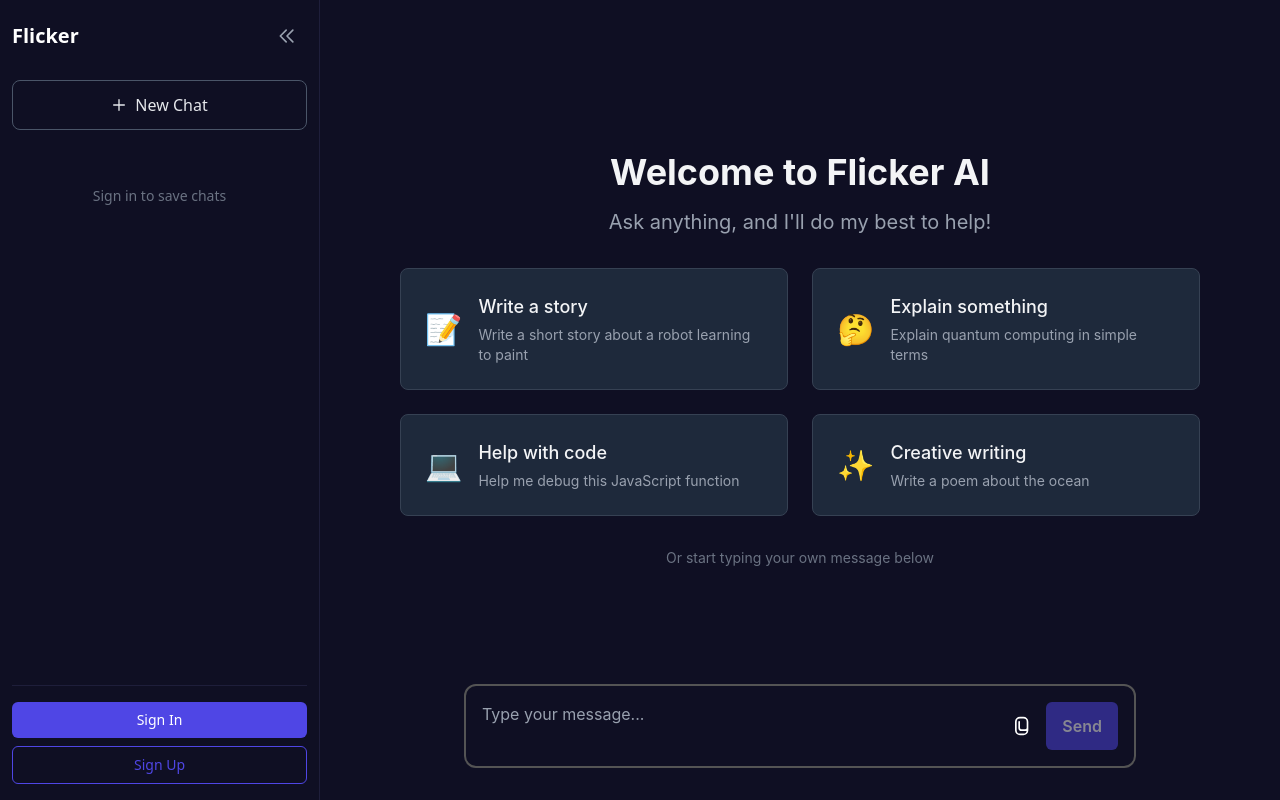
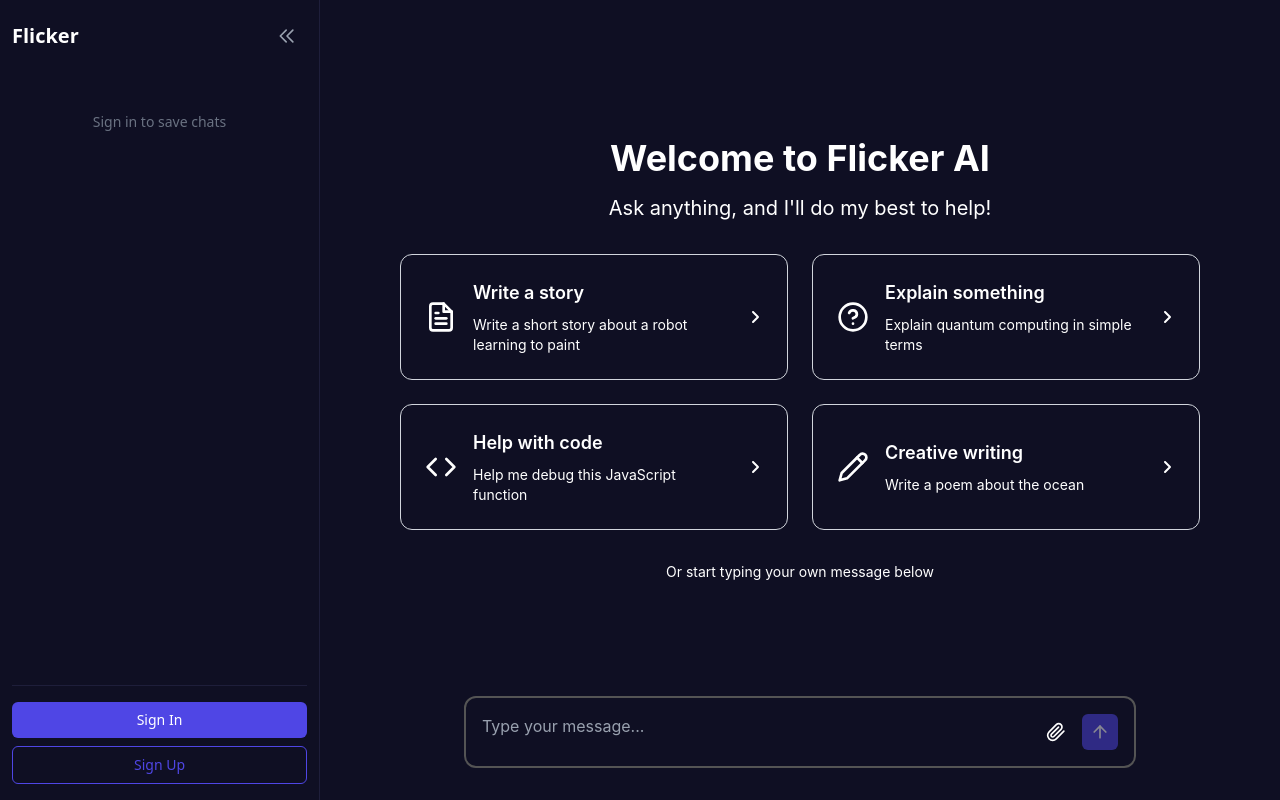
Before and after one commit to TxNextGen/Flicker, a SvelteKit app: page / in a window 1280 px wide. Built offline with nearby package versions, Linux system fonts and the light colour scheme.

Commit message:
Updated Layout

```diff
--- a/src/routes/+layout.svelte
+++ b/src/routes/+layout.svelte
@@ -160,6 +160,10 @@
   checkAuth();
 </script>
 
+<svelte:head>
+  <link rel="stylesheet" href="https://cdnjs.cloudflare.com/ajax/libs/font-awesome/6.4.0/css/all.min.css" />
+</svelte:head>
+
 <div class="flex min-h-screen bg-[#0f0f23]">
   <!-- Sidebar -->
   <aside
@@ -207,7 +211,8 @@
       </button>
     </div>
 
-    <!-- New Chat Button -->
+    <!-- New Chat Button - Only show when user is logged in -->
+    {#if currentUser && !loading}
       {#if !sidebarCollapsed}
         <button
           class="w-full bg-transparent border border-[#4a5568] text-gray-200 font-medium py-3 px-4 rounded-lg hover:bg-[#1e1e3a] transition-colors mb-6 flex items-center justify-center gap-2"
@@ -248,6 +253,7 @@
             ></path>
           </svg>
         </button>
+      {/if}
     {/if}
 
     <!-- Chat List -->
@@ -312,7 +318,7 @@
           {:else}
             <p class="text-gray-500 text-sm text-center py-4">No chats yet</p>
           {/if}
-        {:else}
+        {:else if !loading}
           <div class="text-center py-8">
             <p class="text-gray-500 text-sm mb-4">Sign in to save chats</p>
           </div>
@@ -404,7 +410,7 @@
               ></path>
             </svg>
           </button>
-        {:else}
+        {:else if !loading}
           <button
             class="w-10 h-10 bg-[#4f46e5] text-white rounded-full flex items-center justify-center hover:bg-[#4338ca] transition-colors"
             on:click={() => goto("/login")}
--- a/src/routes/+page.svelte
+++ b/src/routes/+page.svelte
@@ -42,22 +42,38 @@
   let examplePrompts = [
     {
       title: "Write a story",
-      icon: "📝",
+      icon: `<svg xmlns="http://www.w3.org/2000/svg" width="24" height="24" viewBox="0 0 24 24" fill="none" stroke="currentColor" stroke-width="2" stroke-linecap="round" stroke-linejoin="round" class="w-8 h-8">
+        <path d="M14 2H6a2 2 0 0 0-2 2v16a2 2 0 0 0 2 2h12a2 2 0 0 0 2-2V8z"/>
+        <polyline points="14,2 14,8 20,8"/>
+        <line x1="16" y1="13" x2="8" y2="13"/>
+        <line x1="16" y1="17" x2="8" y2="17"/>
+        <polyline points="10,9 9,9 8,9"/>
+      </svg>`,
       prompt: "Write a short story about a robot learning to paint"
     },
     {
       title: "Explain something",
-      icon: "🤔",
+      icon: `<svg xmlns="http://www.w3.org/2000/svg" width="24" height="24" viewBox="0 0 24 24" fill="none" stroke="currentColor" stroke-width="2" stroke-linecap="round" stroke-linejoin="round" class="w-8 h-8">
+        <circle cx="12" cy="12" r="10"/>
+        <path d="M9.09 9a3 3 0 0 1 5.83 1c0 2-3 3-3 3"/>
+        <path d="m12 17 .01 0"/>
+      </svg>`,
       prompt: "Explain quantum computing in simple terms"
     },
     {
       title: "Help with code",
-      icon: "💻",
+      icon: `<svg xmlns="http://www.w3.org/2000/svg" width="24" height="24" viewBox="0 0 24 24" fill="none" stroke="currentColor" stroke-width="2" stroke-linecap="round" stroke-linejoin="round" class="w-8 h-8">
+        <polyline points="16 18 22 12 16 6"/>
+        <polyline points="8 6 2 12 8 18"/>
+      </svg>`,
       prompt: "Help me debug this JavaScript function"
     },
     {
       title: "Creative writing",
-      icon: "✨",
+      icon: `<svg xmlns="http://www.w3.org/2000/svg" width="24" height="24" viewBox="0 0 24 24" fill="none" stroke="currentColor" stroke-width="2" stroke-linecap="round" stroke-linejoin="round" class="w-8 h-8">
+        <path d="M17 3a2.85 2.83 0 1 1 4 4L7.5 20.5 2 22l1.5-5.5Z"/>
+        <path d="m15 5 4 4"/>
+      </svg>`,
       prompt: "Write a poem about the ocean"
     }
   ];
@@ -533,6 +549,10 @@
   }
 </script>
 
+<svelte:head>
+  <link rel="stylesheet" href="https://cdnjs.cloudflare.com/ajax/libs/font-awesome/6.4.0/css/all.min.css" />
+</svelte:head>
+
 <div
   class="flex flex-col items-center justify-center relative h-full overflow-hidden"
 >
@@ -542,25 +562,32 @@
     {#if messages.length === 1}
       <div class="flex flex-1 items-center justify-center h-full">
         <div class="text-center max-w-4xl px-8">
-          <h1 class="text-4xl font-bold text-gray-100 mb-4">Welcome to Flicker AI</h1>
-          <p class="text-gray-400 text-xl mb-8">Ask anything, and I'll do my best to help!</p>
+          <h1 class="text-4xl font-bold text-white mb-4">Welcome to Flicker AI</h1>
+          <p class="text-white text-xl mb-8">Ask anything, and I'll do my best to help!</p>
 
           <div class="grid grid-cols-1 md:grid-cols-2 gap-6 mb-8">
             {#each examplePrompts as example}
               <button
-                class="flex items-center gap-4 bg-[#1e293b] hover:bg-[#334155] rounded-lg border border-gray-700 transition-colors text-left p-6 w-full"
+                class="example-card flex items-center gap-4 bg-[e6e6ff] hover:bg-[d1d1ff] rounded-xl border border-gray-300 hover:border-gray-400 transition-all duration-300 ease-out text-left p-6 w-full group transform hover:scale-[1.02] hover:shadow-2xl hover:shadow-blue-500/20"
                 on:click={() => fillWithExample(example.prompt)}
               >
-                <span class="text-3xl">{example.icon}</span>
+                <div class="text-white group-hover:text-gray-100 transition-colors duration-300 transform group-hover:scale-110">
+                  {@html example.icon}
+                </div>
                 <div class="flex-1">
-                  <div class="text-gray-100 font-medium text-lg mb-1">{example.title}</div>
-                  <div class="text-gray-400 text-sm">{example.prompt}</div>
+                  <div class="text-white font-semibold text-lg mb-2 group-hover:text-gray-100 transition-colors duration-300">{example.title}</div>
+                  <div class="text-white text-sm group-hover:text-gray-200 transition-colors duration-300">{example.prompt}</div>
+                </div>
+                <div class="text-white group-hover:text-gray-200 transition-all duration-300 transform group-hover:translate-x-1">
+                  <svg xmlns="http://www.w3.org/2000/svg" viewBox="0 0 320 512" fill="currentColor" class="w-4 h-4">
+                    <path d="M278.6 233.4c12.5 12.5 12.5 32.8 0 45.3l-160 160c-12.5 12.5-32.8 12.5-45.3 0s-12.5-32.8 0-45.3L210.7 256 73.4 118.6c-12.5-12.5-12.5-32.8 0-45.3s32.8-12.5 45.3 0l160 160z"/>
+                  </svg>
                 </div>
               </button>
             {/each}
           </div>
 
-          <p class="text-gray-500 text-sm">Or start typing your own message below</p>
+          <p class="text-white text-sm">Or start typing your own message below</p>
         </div>
       </div>
     {:else}
@@ -667,19 +694,23 @@
         <label class="cursor-pointer flex items-center">
           <input type="file" accept="image/png,image/jpeg,image/webp" class="hidden" on:change={handleImageUpload} />
           <span title="Attach Image" class="hover:bg-[#4338ca] rounded-md p-2 transition-colors">
-            <!-- Paperclip SVG icon with white stroke -->
-            <svg xmlns="http://www.w3.org/2000/svg" width="20" height="20" fill="none" viewBox="0 0 24 24" stroke="#fff" stroke-width="2">
-              <path stroke-linecap="round" stroke-linejoin="round" d="M21 12.79V17a5 5 0 01-5 5h-4a5 5 0 01-5-5V7a5 5 0 015-5h4a5 5 0 015 5v7a3 3 0 01-3 3h-4a3 3 0 01-3-3V7" />
-            </svg>
+           <!-- Lucide Paperclip SVG icon -->
+     <svg xmlns="http://www.w3.org/2000/svg" width="24" height="24" viewBox="0 0 24 24" fill="none" stroke="#fff" stroke-width="2" stroke-linecap="round" stroke-linejoin="round" class="w-5 h-5">
+       <path d="m21.44 11.05-9.19 9.19a6 6 0 0 1-8.49-8.49l8.57-8.57A4 4 0 1 1 18 8.84l-8.59 8.57a2 2 0 0 1-2.83-2.83l8.49-8.48"/>
+        </svg>
           </span>
         </label>
         <button
-          type="submit"
-          class="w-full bg-[#4f46e5] text-white font-semibold py-3 px-4 rounded-md hover:bg-[#4338ca] transition-colors disabled:opacity-50 disabled:cursor-not-allowed"
-          disabled={streaming || uploading || (imageAttached ? !input.trim() : !input.trim())}
-        >
-          Send
-        </button>
+  type="submit"
+  class="bg-[#4f46e5] text-white font-semibold p-2 rounded-md hover:bg-[#4338ca] transition-colors disabled:opacity-50 disabled:cursor-not-allowed flex items-center justify-center"
+  disabled={streaming || uploading || (imageAttached ? !input.trim() : !input.trim())}
+>
+  <!-- Lucide Arrow Up SVG icon -->
+  <svg xmlns="http://www.w3.org/2000/svg" width="24" height="24" viewBox="0 0 24 24" fill="none" stroke="currentColor" stroke-width="2" stroke-linecap="round" stroke-linejoin="round" class="w-5 h-5">
+    <path d="m5 12 7-7 7 7"/>
+    <path d="M12 19V5"/>
+  </svg>
+</button>
       </div>
     </form>
   </div>
@@ -702,4 +733,36 @@
   :global(html) {
     overflow: hidden;
   }
+
+  .example-card {
+    position: relative;
+    overflow: hidden;
+  }
+
+  .example-card::before {
+    content: '';
+    position: absolute;
+    top: 0;
+    left: -100%;
+    width: 100%;
+    height: 100%;
+    transition: left 0.6s ease-in-out;
+  }
+
+  .example-card:hover::before {
+    left: 100%;
+  }
+
+  @keyframes pulse-glow {
+    0%, 100% {
+      box-shadow: 0 0 20px rgba(74, 0, 211, 0.582);
+    }
+    50% {
+      box-shadow: 0 0 30px rgba(94, 0, 218, 0.2);
+    }
+  }
+
+  .example-card:hover {
+    animation: pulse-glow 2s infinite;
+  }
 </style>
```
Also changed, not shown: 1 other file (tests, documents, lock files or other folders). Lines whose indentation alone changed are shown as unchanged.
